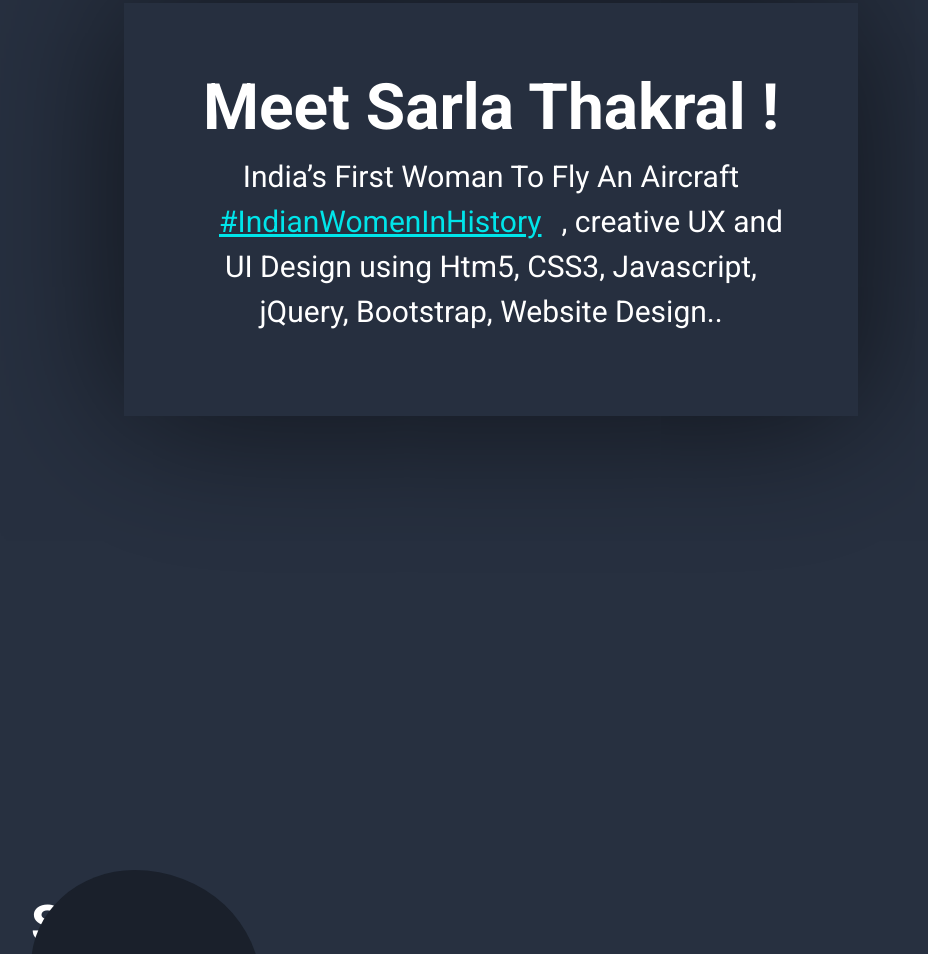
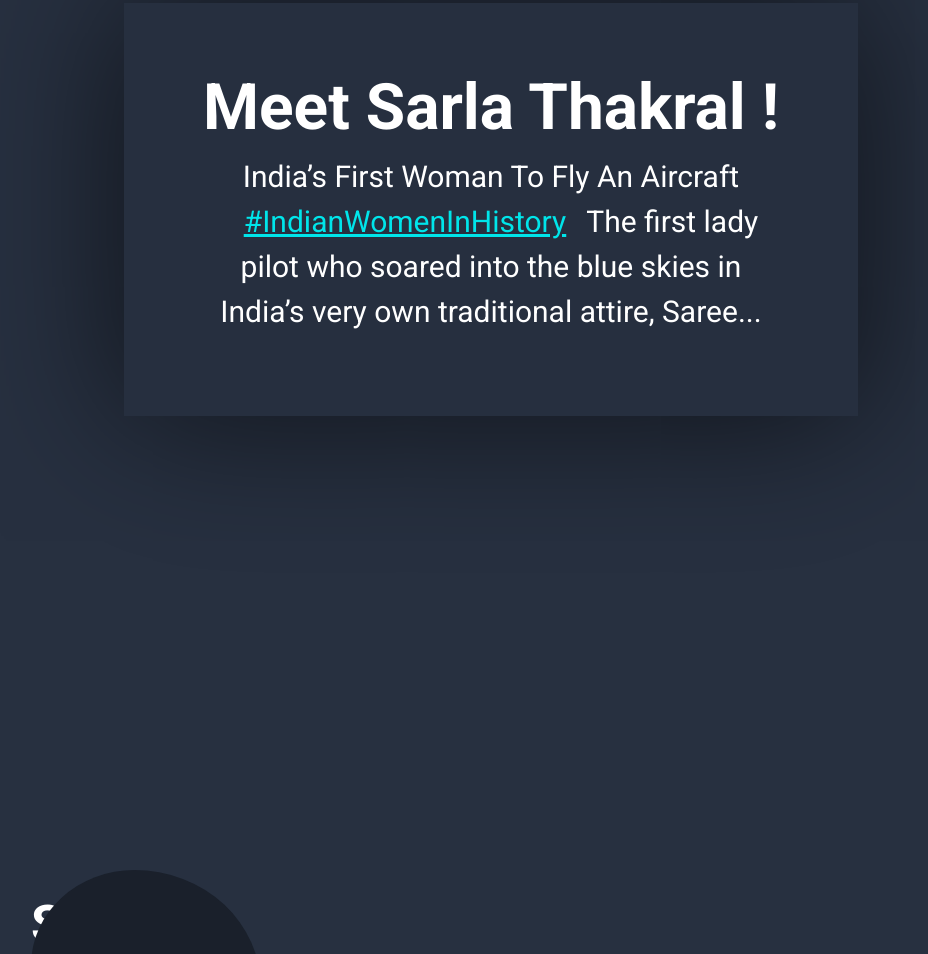
Before and after one commit to DinishibaS/Design-Jam-Submission, a plain HTML site: page index.html in a window 1280 px wide. Shown: the part 914-1868 px from the top of the page, without its empty margins (149-1077 px from the left). Drawn offline with nearby package versions, Linux system fonts and the light colour scheme.

Commit message:
Updated Description

```diff
--- a/index.html
+++ b/index.html
@@ -766,7 +766,6 @@ animation:wave 5s linear infinite;
 <img id="plane" class="planey" src="img/plane.png" width="100%" alt="">
 </div>
 
-
 <div class="bannersplat">
 
 	<div class="scotty"><img src="img/scotland.png" width="" height="" alt=""></div>
@@ -780,9 +779,6 @@ animation:wave 5s linear infinite;
     <span class="word d-flex justify-content-center">There's</span>
     <span class="word d-flex justify-content-center">Nothing</span>
     <span class="word d-flex justify-content-center">Impossible!</span>
-
-
-
   </h1>
 </div>
 	</div>
@@ -791,13 +787,6 @@ animation:wave 5s linear infinite;
   <img src="img/scroll.svg" class="img-fluid"/>
 </div>
 </div>
-
-
-
-
-
-
-
 
 <section class="about-section">
 <div class="container-fluid px-sm-0 p-0">
@@ -808,9 +797,8 @@ animation:wave 5s linear infinite;
 	Meet Sarla Thakral !</h2>
 	<p class="Descript">
     India’s First Woman To Fly An Aircraft
-<a href="#" target="_blank">
-	#IndianWomenInHistory</a>, creative UX and UI Design using Htm5, CSS3, Javascript, jQuery, Bootstrap,
-  Website Design..</p>
+<a href="https://twitter.com/hashtag/IndianWomenInHistory?src=hashtag_click" target="_blank">
+	#IndianWomenInHistory</a>The first lady pilot who soared into the blue skies in India’s very own traditional attire, Saree...</p>
 	</div>
 	</div>
 	</div>
```
